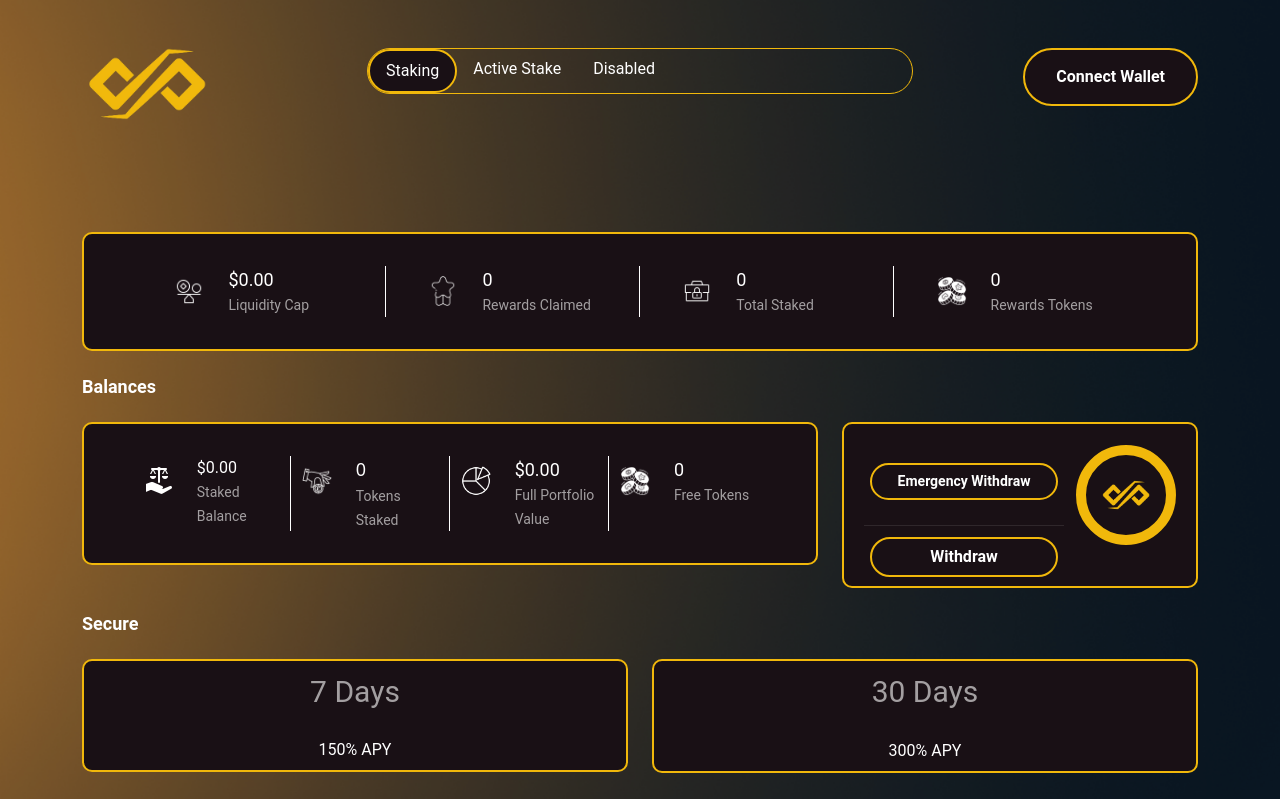
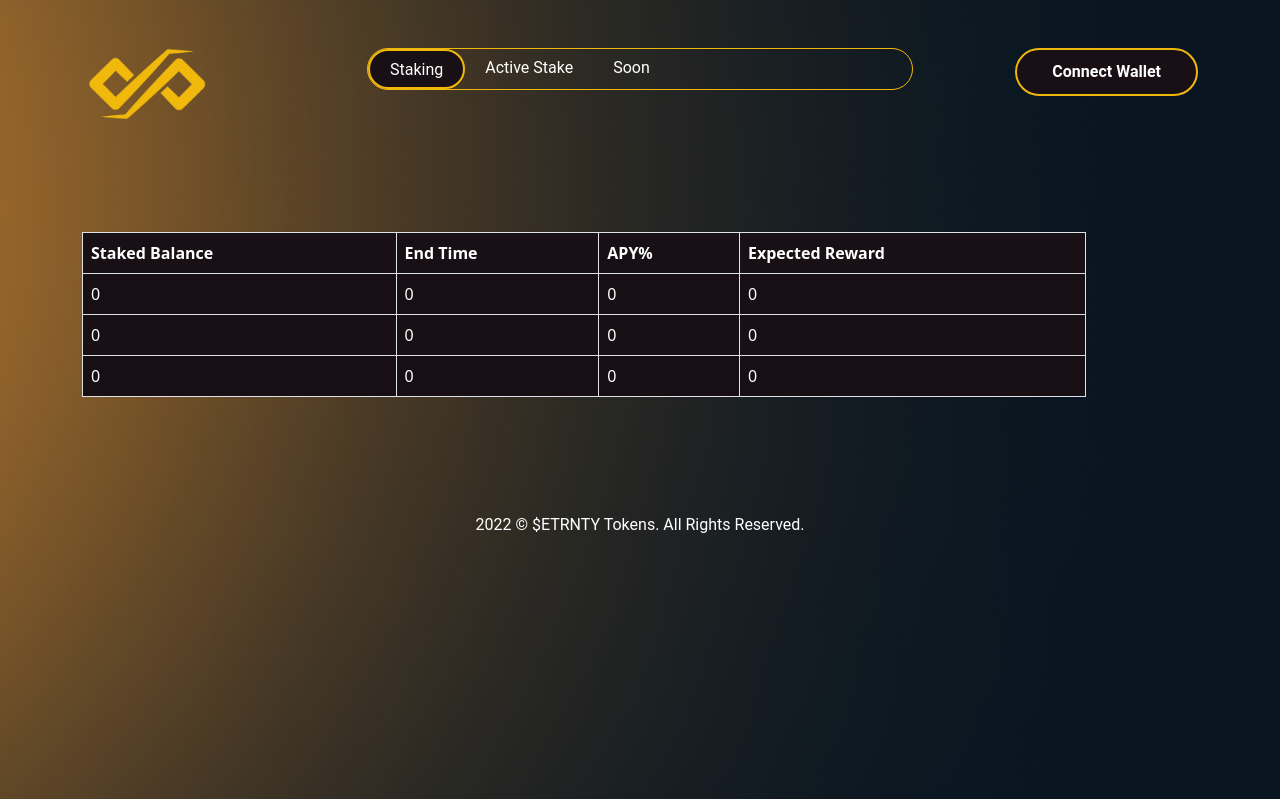
Before and after one commit to kesaviwebsolutions/eternity, a React (Create React App) app: page /active-stake in a window 1280 px wide. Shown: the top 799 px of the page. Built offline with nearby package versions, Linux system fonts and the light colour scheme.

Commit message:
created-table

```diff
--- a/package.json
+++ b/package.json
@@ -11,6 +11,7 @@
     "react": "^18.2.0",
     "react-bootstrap": "^2.5.0",
     "react-dom": "^18.2.0",
+    "react-router-dom": "^6.4.1",
     "react-scripts": "5.0.1",
     "web-vitals": "^2.1.4"
   },
--- a/src/App.css
+++ b/src/App.css
@@ -74,7 +74,7 @@
 
 
 .btn {
-  padding: 15px 31px !important;
+  padding: 10px 35px !important;
   border-radius: 100px !important;
 
     background: #191015 !important;
@@ -155,6 +155,7 @@
     font-size: 12px;
 }
 }
+
 a.nav-link.active{
   color:white !important;
 }
@@ -183,3 +184,23 @@ a.nav-link.active{
     margin-top: -50px;
   }
 }
+
+.nav-text{
+  color:#fff;
+  font-family: roboto;
+  padding: 20px;
+  text-decoration: none;
+
+}
+.active-border{
+  height: 40px;
+}
+.active{
+  height: 40px;
+}
+a{
+  color: #fff !important;
+}
+.nav-item {
+  padding-top: 6px;
+}
--- a/src/App.js
+++ b/src/App.js
@@ -1,16 +1,22 @@
-import './App.css';
-import Footer from './Components/Footer';
-import Main1 from './Components/Main1';
-import Navbar1 from './Components/Navbar1';
+import "./App.css";
+import Footer from "./Components/Footer";
 
-
+import Navbar1 from "./Components/Navbar1";
+import { BrowserRouter as Router, Routes, Route } from "react-router-dom";
+import Activestake from "./Components/Activestake";
+import Home from "./Components/pages/Home";
 
 function App() {
   return (
     <div className="App">
-     <Navbar1/>
-     <Main1/>
-     <Footer/>
+      <Router>
+        <Navbar1 />
+        <Routes>
+          <Route exact path="/" element={<Home />} />
+          <Route exact path="/active-stake" element={<Activestake />} />
+        </Routes>
+        <Footer />
+      </Router>
     </div>
   );
 }
--- a/src/Components/Activestake.css
+++ b/src/Components/Activestake.css
@@ -1,15 +1,7 @@
-.section1a {
-    border-right: 0.04rem solid white;
-  }
-  @media screen and (max-width: 800px) {
-    .section1a {
-      border-right: none;
-    }
-  }
+.table{
+  color: #fff;
+}
 
-  @media screen and (min-width: 800px) {
-    hr{
-      display: none;
-
-    }
-  }
+td.table-text {
+  color: white !important;
+}
--- a/src/Components/Activestake.js
+++ b/src/Components/Activestake.js
@@ -1,113 +1,42 @@
-import React from 'react'
-import './Activestake.css'
-import Imagelogo from "../Components/Images/index.png";
-import Imagelogo1 from "../Components/Images/index4.png";
-import Imagelogo2 from "../Components/Images/index1.png";
-import Imagelogo3 from "../Components/Images/index3.png";
+import Table from 'react-bootstrap/Table';
+import './Activestake.css';
+function Activestake() {
+  return (
+  <section>
+      <div className='container'>
+      <Table striped bordered   style={{width:'90%', background:'#191015', color:'#fff'}}>
+      <thead>
+        <tr>
+          <th>Staked Balance</th>
+          <th>End Time</th>
+          <th>APY%</th>
+          <th>Expected Reward</th>
+        </tr>
+      </thead>
+      <tbody>
+        <tr className='table'>
+          <td className='table-text'>0</td>
+          <td className='table-text'>0</td>
+          <td className='table-text'>0</td>
+          <td className='table-text'>0</td>
+        </tr>
+        <tr>
+          <td className='table-text'>0</td>
+          <td className='table-text'>0</td>
+          <td className='table-text'>0</td>
+          <td className='table-text'>0</td>
+        </tr>
+        <tr>
+          <td className='table-text'>0</td>
+          <td className='table-text'>0</td>
+          <td className='table-text'>0</td>
+          <td className='table-text'>0</td>
+        </tr>
+      </tbody>
+    </Table>
+      </div>
+  </section>
+  );
+}
 
-
-export default function Activestake() {
-  return (
-    <section>
-        <div className="container">
-        <div className="border-meta">
-          <div className="row total ">
-            <div
-              className="col-lg-3 col-md-3 col-sm-12 col-12  section1a"
-              style={{}}
-            >
-              <div className="row">
-                <div className="col-lg-4 col-md-4 col-sm-4 col-2">
-                  <img
-                    src={Imagelogo}
-                    alt=""
-                    className="Image1"
-                    style={{ float: "right", marginTop:'10px' }}
-                  />
-                </div>
-                <div className="col-lg-8 col-md-8 col-sm-8 col-6">
-                  <span style={{ color: "white", fontSize: "18px" }}>
-                    $0.00
-                  </span>
-                  <br />
-                  <span style={{ color: "#A39FA1", fontSize: "14px" }}>
-                    Liquidity Cap
-                  </span>
-                </div>
-              </div>
-            </div>
-            <hr style={{color:"white",marginTop:"1rem"}}/>
-            <div
-              className="col-lg-3 col-md-3 col-sm-12 col-12 section1a"
-              style={{}}
-            >
-              <div className="row">
-                <div className="col-lg-4 col-md-4 col-sm-4 col-2">
-                  <img
-                    src={Imagelogo1}
-                    alt=""
-                    className="Image1"
-                    style={{ float: "right", marginTop:'10px' }}
-                  />
-                </div>
-                <div className="col-lg-8 col-md-8 col-sm-8 col-6">
-                  <span style={{ color: "white", fontSize: "18px" }}>0</span>
-                  <br />
-                  <span style={{ color: "#A39FA1", fontSize: "14px" }}>
-                    Rewards Claimed
-                  </span>
-                </div>
-              </div>
-            </div>
-            <hr style={{color:"white",marginTop:"1rem"}}/>
-            <div
-              className="col-lg-3 col-md-3 col-sm-12 col-12 section1a"
-              style={{}}
-            >
-              <div className="row">
-                <div className="col-lg-4 col-md-4 col-sm-4 col-2">
-                  <img
-                    src={Imagelogo2}
-                    alt=""
-                    className="Image1"
-                    style={{ float: "right", marginTop:'10px' }}
-                  />
-                </div>
-                <div className="col-lg-8 col-md-8 col-sm-8 col-6">
-                  <span style={{ color: "white", fontSize: "18px" }}>0</span>
-                  <br />
-                  <span style={{ color: "#A39FA1", fontSize: "14px" }}>
-                    Total Staked
-                  </span>
-                </div>
-              </div>
-            </div>
-            <hr style={{color:"white",marginTop:"1rem"}}/>
-            <div
-              className="col-lg-3 col-md-3 col-sm-12 col-12 "
-
-            >
-              <div className="row">
-                <div className="col-lg-4 col-md-4 col-sm-4 col-2">
-                  <img
-                    src={Imagelogo3}
-                    alt=""
-                    className="Image1"
-                    style={{ float: "right",marginTop:'10px' }}
-                  />
-                </div>
-                <div className="col-lg-8 col-md-8 col-sm-8 col-6">
-                  <span style={{ color: "white", fontSize: "18px" }}>0</span>
-                  <br />
-                  <span style={{ color: "#A39FA1", fontSize: "14px" }}>
-                    Rewards Tokens
-                  </span>
-                </div>
-              </div>
-            </div>
-          </div>
-        </div>
-      </div>
-    </section>
-  )
-}
+export default Activestake;
--- a/src/Components/Navbar1.js
+++ b/src/Components/Navbar1.js
@@ -2,10 +2,11 @@ import React, { useState } from "react";
 import Logo from "../Components/Images/logo.png";
 // import logo2 from "../Components/Images/active2.png";
 import Nav from "react-bootstrap/Nav";
+import { Link } from "react-router-dom";
 // import logo1 from "../Components/Images/stake.png";
 
 export default function Navbar1() {
-  const { activeColor, setActiveColor } = useState(1);
+  const [activeColor, setActiveColor] = useState(1);
 
   return (
     <section>
@@ -20,32 +21,67 @@ export default function Navbar1() {
           </div>
           <div className="col-lg-6 col-md-6 col-sm-12 col-12">
             <div className="nav-background">
-              <Nav variant="pills" defaultActiveKey="/home">
+              <Nav variant="pills" >
                 <div className="active-border">
-                <Nav.Item className="active">
-                  <Nav.Link href="/home" style={{fontFamily:"roboto"}}>Staking</Nav.Link>
+                  <Nav.Item
+                    className={`${activeColor === 1 ? "active" : ""}`}
+                    onClick={() => setActiveColor(1)}
+                  >
+                    <Link
+                      to="/"
+                      className="nav-text"
+                      // style={{
+                      //   fontFamily: "roboto",
+                      //   color: "#fff",
+                      //   padding: "15px",
+                      //   textDecoration: "none",
+                      // }}
+                    >
+                      Staking
+                    </Link>
+                  </Nav.Item>
+                </div>
+                <Nav.Item
+                  className={`${activeColor === 2 ? "active" : ""}`}
+                  onClick={() => setActiveColor(2)}
+                >
+                  <Link
+                    eventKey="link-1"
+                    to="/active-stake"
+                    className="nav-text"
+                    // style={{ fontFamily: "roboto" }}
+                  >
+                    Active Stake
+                  </Link>
                 </Nav.Item>
-                </div>
-                <Nav.Item>
-                  <Nav.Link eventKey="link-1" style={{fontFamily:"roboto"}}>Active Stake</Nav.Link>
-                </Nav.Item>
-                <Nav.Item>
-                  <Nav.Link eventKey="disabled" disabled style={{fontFamily:"roboto"}}>
-                    Disabled
-                  </Nav.Link>
+                <Nav.Item
+                // className={`${activeColor === 3 ? "active" : ""}`}
+                // onClick={() => setActiveColor(3)}
+                >
+                  <Link
+                    eventKey="disabled"
+                    disabled
+                    // style={{ fontFamily: "roboto" }}
+                    className="nav-text"
+                  >
+                    Soon
+                  </Link>
                 </Nav.Item>
               </Nav>
             </div>
           </div>
 
-
           <div className="col-lg-3 col-md-3 col-sm-12 col-12">
-            <form className="connect-wallet1"  role="search">
+            <form className="connect-wallet1" role="search">
               <button
                 className="btn"
                 type="submit"
                 id="connect1"
-                style={{ fontWeight: "700", color: "white", fontFamily:'roboto'}}
+                style={{
+                  fontWeight: "700",
+                  color: "white",
+                  fontFamily: "roboto",
+                }}
               >
                 Connect Wallet
               </button>
--- /dev/null
+++ b/src/Components/pages/Home.js
@@ -0,0 +1,8 @@
+import React from 'react'
+import Main1 from '../Main1'
+
+export default function Home() {
+  return (
+    <div> <Main1/></div>
+  )
+}
```
Also changed, not shown: 1 other file (tests, documents, lock files or other folders).
